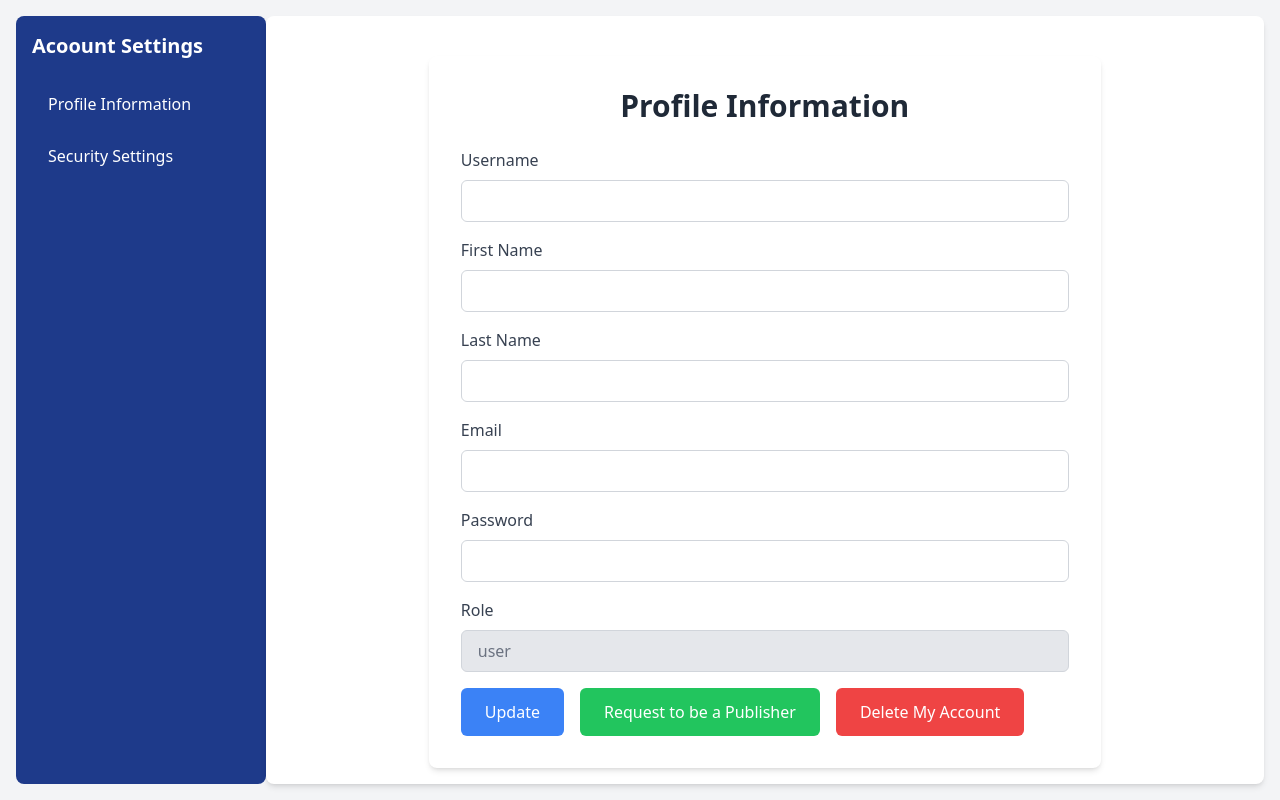
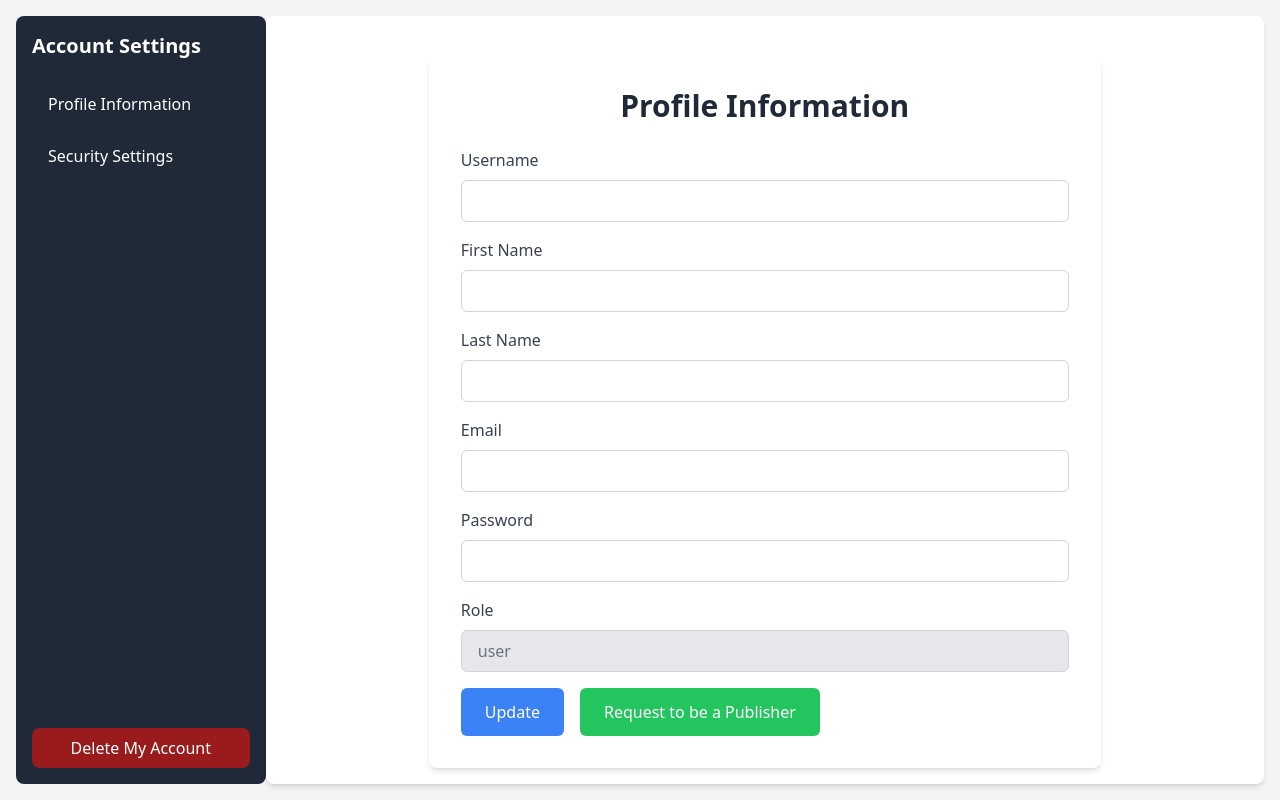
Before and after one commit to 2Professionals/daily_stories_frontend, an Angular app: page /account-settings in a window 1280 px wide. Built offline with nearby package versions, Linux system fonts and the light colour scheme; no server answers.

Commit message:
delete button relocated

```diff
--- a/src/components/account-settings/account-settings.component.html
+++ b/src/components/account-settings/account-settings.component.html
@@ -1,6 +1,7 @@
 <div class="flex flex-col md:flex-row h-screen bg-gray-100 p-4">
-    <div class="w-full md:w-1/5 bg-[#1E3A8A] text-white rounded-lg p-4">
-      <h2 class="text-xl font-semibold mb-6">Acoount Settings</h2>
+  <div class="w-full md:w-1/5 bg-gray-800 text-white rounded-lg p-4 flex flex-col justify-between h-full">
+    <div>
+      <h2 class="text-xl font-semibold mb-6">Account Settings</h2>
       <ul>
         <li class="mb-3">
           <button
@@ -20,6 +21,12 @@
         </li>
       </ul>
     </div>
+    <button
+      class="w-full text-center py-2 px-4 rounded-lg bg-red-800 hover:bg-red-900 mt-4"
+    >
+      Delete My Account
+    </button>
+  </div>
 
   <div class="w-full md:w-4/5 bg-white rounded-lg p-6 shadow-md">
     <ng-container *ngIf="activeComponent === 'profile'">
--- a/src/components/profile-informations/profile-informations.component.html
+++ b/src/components/profile-informations/profile-informations.component.html
@@ -83,12 +83,11 @@
           Request to be a Publisher
         </button>
 
-        <button
+        <!-- <button
           routerLink="/main-feed" type="button"
-          class="w-full sm:w-auto bg-red-500 text-white px-6 py-3 rounded-md hover:bg-red-800 focus:ring-2 focus:ring-gray-400"
-        >
+          class="w-full sm:w-auto bg-red-500 text-white px-6 py-3 rounded-md hover:bg-red-800 focus:ring-2 focus:ring-gray-400">
           Delete My Account
-        </button>
+        </button> -->
       </div>
 
     </form>
--- a/src/components/profile-informations/profile-informations.component.ts
+++ b/src/components/profile-informations/profile-informations.component.ts
@@ -2,12 +2,13 @@ import { CommonModule } from '@angular/common';
 import { Component, OnInit } from '@angular/core';
 import { FormBuilder, FormGroup, Validators } from '@angular/forms';
 import { ReactiveFormsModule } from '@angular/forms';
+import { RouterLink } from '@angular/router';
 import Swal from 'sweetalert2';
 
 @Component({
   selector: 'app-profile-informations',
   standalone: true,
-  imports: [CommonModule, ReactiveFormsModule],
+  imports: [CommonModule, ReactiveFormsModule, RouterLink],
   templateUrl: './profile-informations.component.html',
   styleUrls: ['./profile-informations.component.css'],
 })
```
Lines whose indentation alone changed are shown as unchanged.
